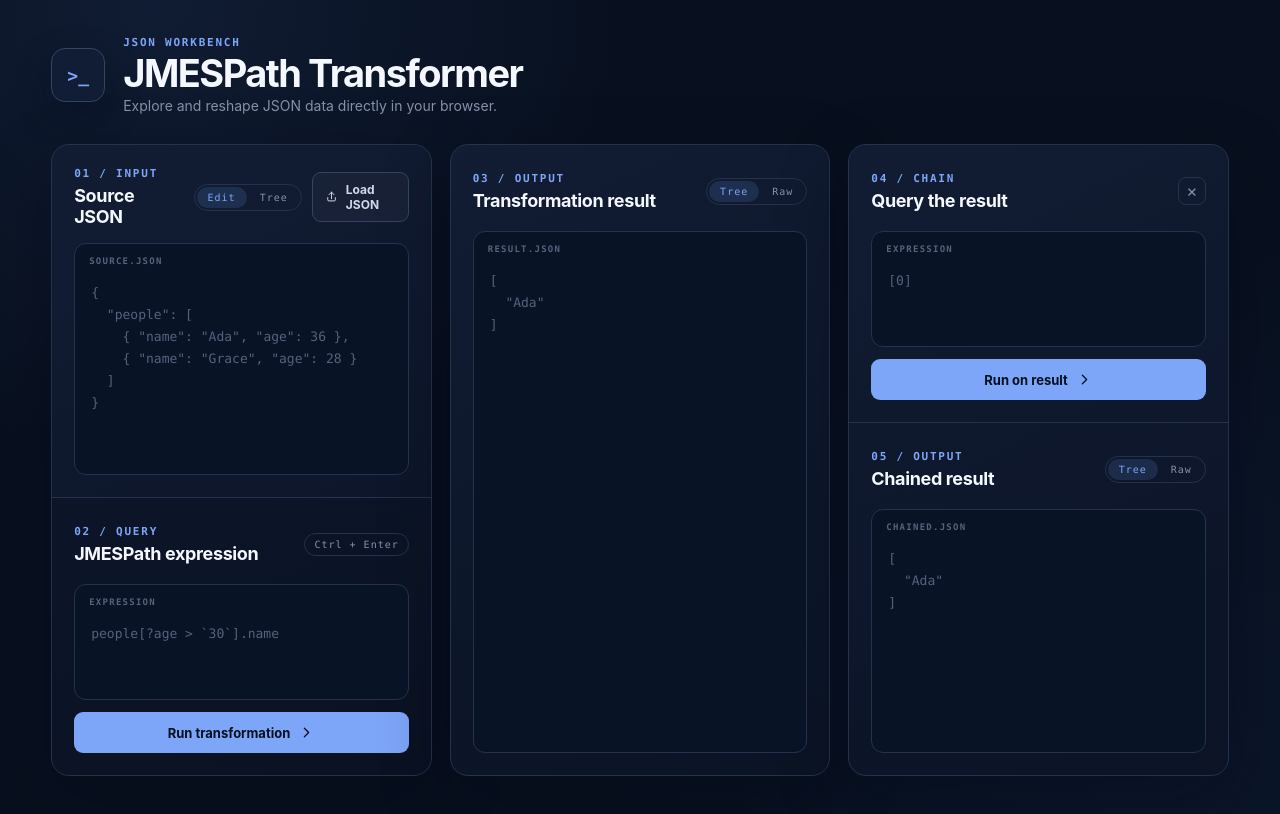
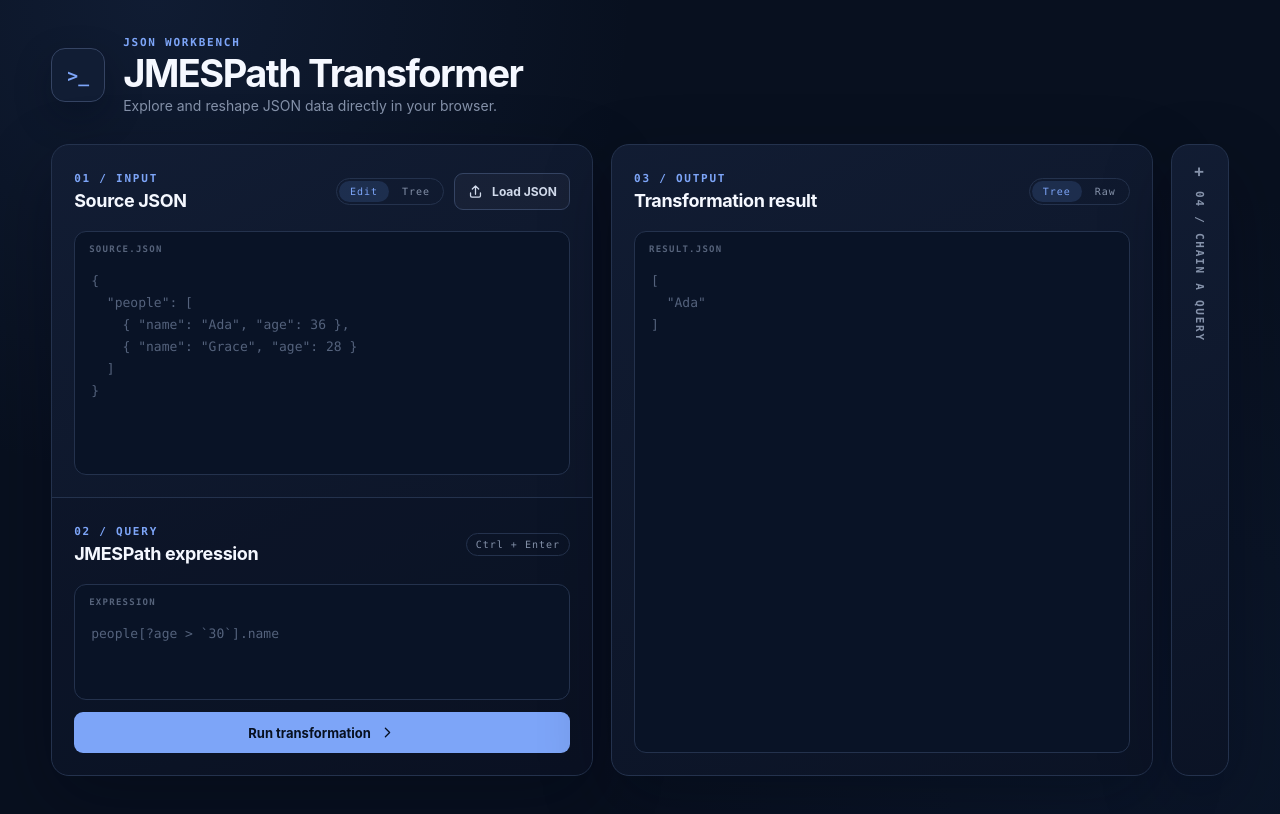
Before and after one commit to lmondeil-tools/lmondeil.jmespath, an Angular app: page / in a window 1280 px wide. Shown: the top 814 px of the page. Built offline with nearby package versions, Linux system fonts and the light colour scheme.

Commit message:
Make thirs panel collapsed on startup

```diff
--- a/src/app/app.ts
+++ b/src/app/app.ts
@@ -31,7 +31,7 @@
   protected readonly result = signal('');
   protected readonly resultValue = signal<unknown>(undefined);
   protected readonly resultView = signal<'tree' | 'raw'>('tree');
-  protected readonly chainCollapsed = signal(false);
+  protected readonly chainCollapsed = signal(true);
   protected readonly chainQuery = signal('');
   protected readonly chainResult = signal('');
   protected readonly chainResultValue = signal<unknown>(undefined);
```
